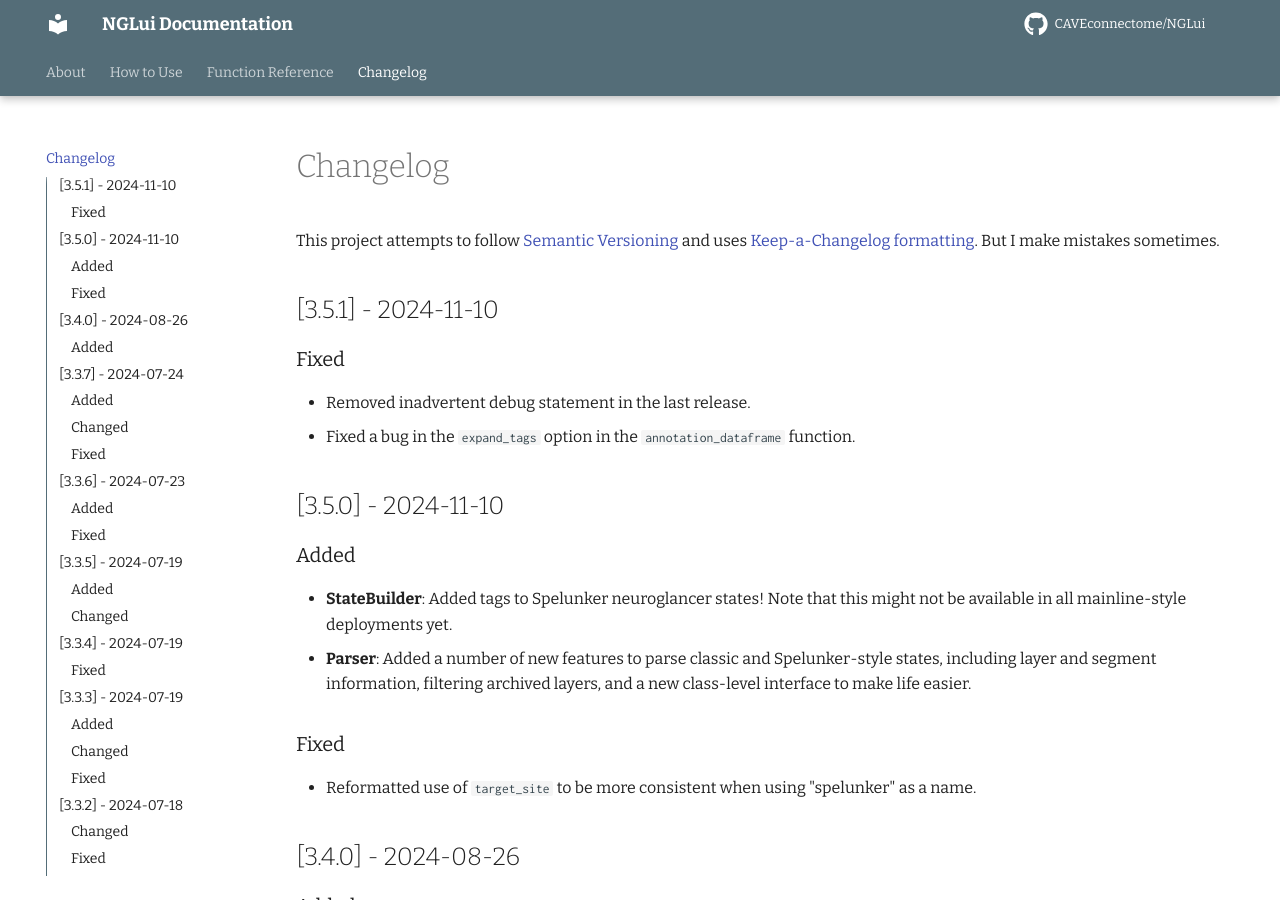
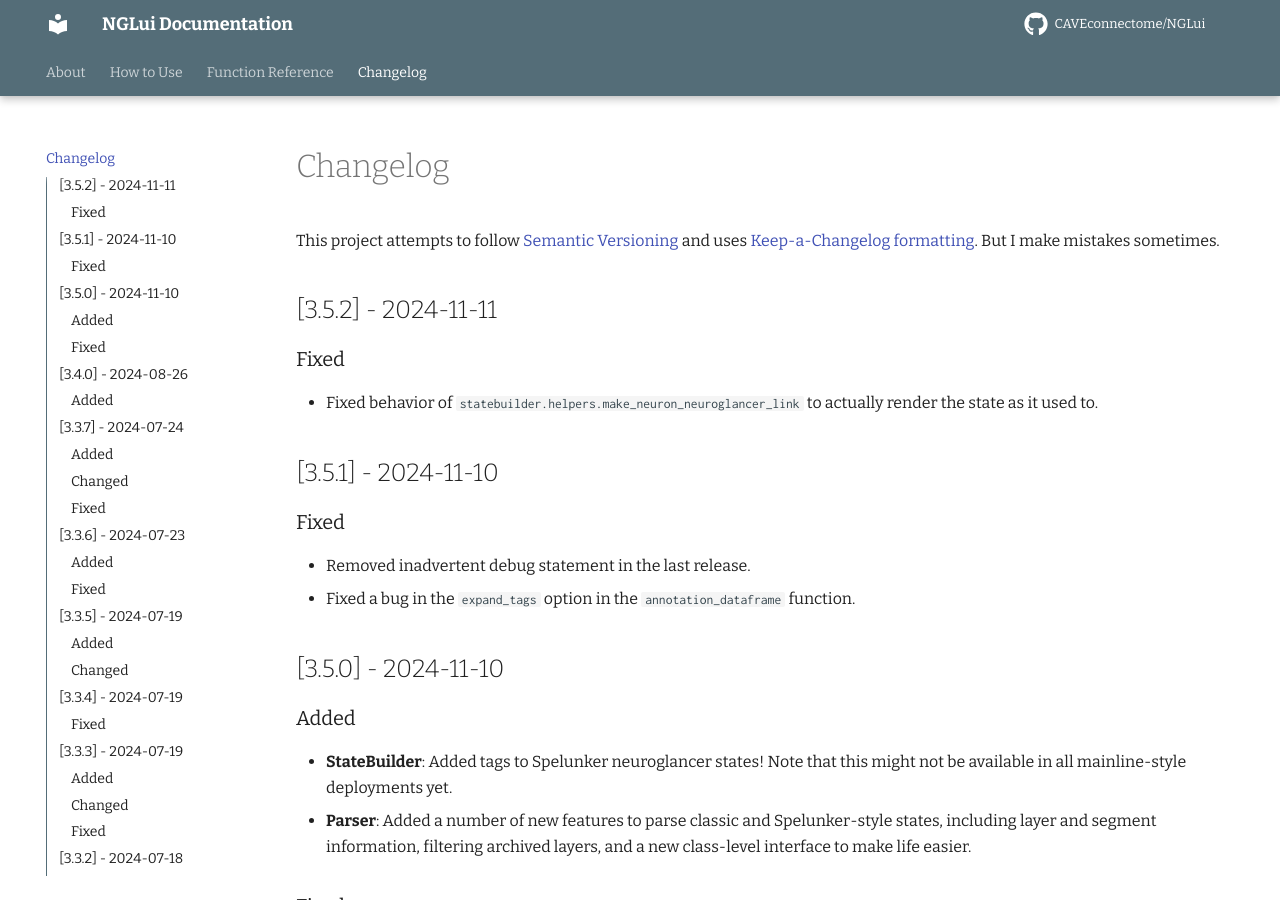
Before and after one commit to CAVEconnectome/nglui, an MkDocs documentation site: the page built from docs/changelog.md, in a window 1280 px wide and 900 px high. Built offline with MkDocs 1.6.1 and Material for MkDocs 9.7.7, drawn with Linux system fonts in a browser that asks for light colours; comment, search, counter and statistics services are not loaded.

Commit message:
version and changelog

```diff
--- a/docs/changelog.md
+++ b/docs/changelog.md
@@ -1,6 +1,12 @@
 # Changelog
 
 This project attempts to follow [Semantic Versioning](https://semver.org) and uses [Keep-a-Changelog formatting](https://keepachangelog.com/en/1.0.0/). But I make mistakes sometimes.
+
+## [3.5.2] - 2024-11-11
+
+### Fixed
+
+- Fixed behavior of `statebuilder.helpers.make_neuron_neuroglancer_link` to actually render the state as it used to.
 
 ## [3.5.1] - 2024-11-10
 
--- a/src/nglui/__init__.py
+++ b/src/nglui/__init__.py
@@ -2,4 +2,4 @@ from nglui.easyviewer import EasyViewer
 from . import parser, segmentprops, statebuilder
 
 
-__version__ = "3.5.1"
+__version__ = "3.5.2"
```
